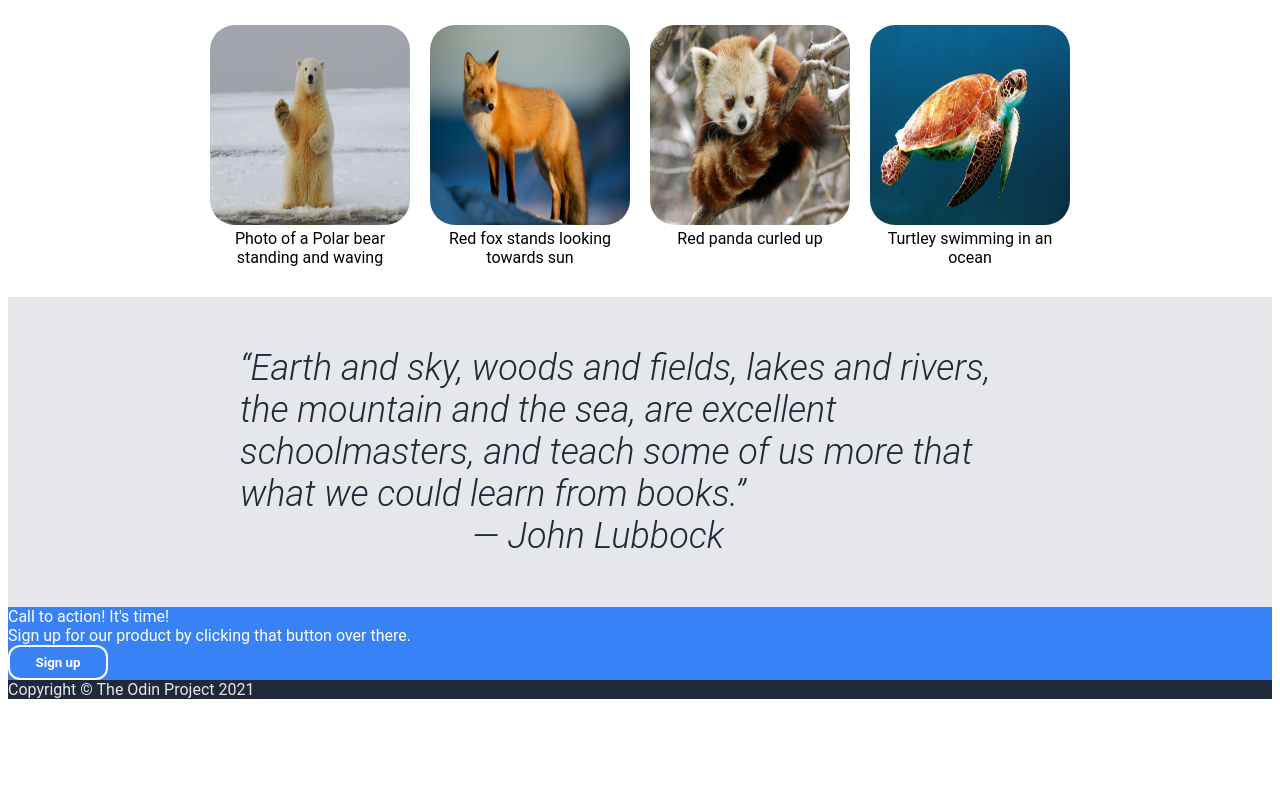
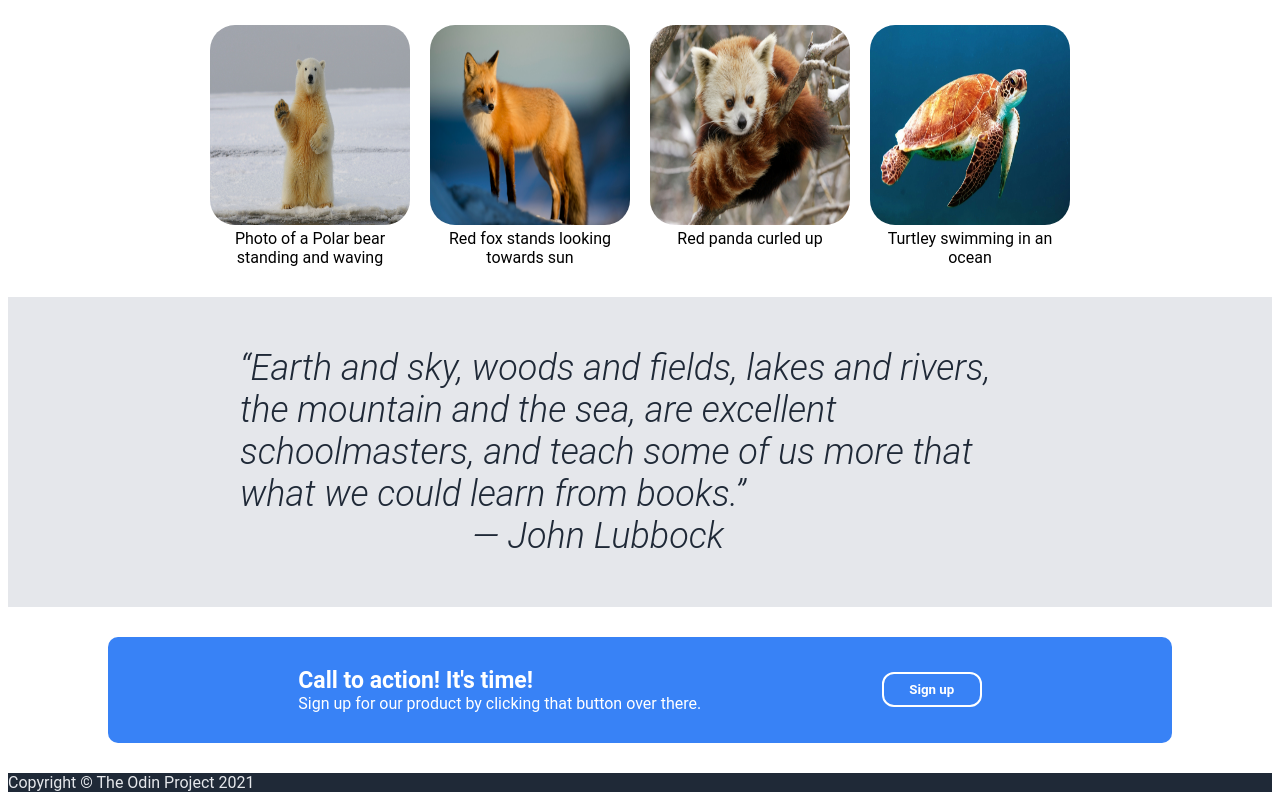
Before and after one commit to YashodhanM/odin-landing-project, a plain HTML site: page index.html in a window 1280 px wide. Shown: the part 327-1127 px from the top of the page. Before the commit the page ends 1034 px from the top, so only its background shows below. Drawn offline with Linux system fonts and the light colour scheme.

Commit message:
Edit: Arranged the action section using flexbox

```diff
--- a/style.css
+++ b/style.css
@@ -72,6 +72,12 @@ img{
 .action{
     background-color: #3882F6;
     color: white;
+    border-radius: 10px;
+}
+
+.action-main{
+    font-weight: bold;
+    font-size: 23px;
 }
 
 .button-2{
@@ -151,3 +157,11 @@ body{
     width: 800px;
     align-self: flex-end;
 }
+
+.action{
+    display: flex;
+    justify-content: space-around;
+    align-items: center;
+    margin: 30px 100px 30px 100px;
+    padding: 30px 100px 30px 100px;
+}
```
